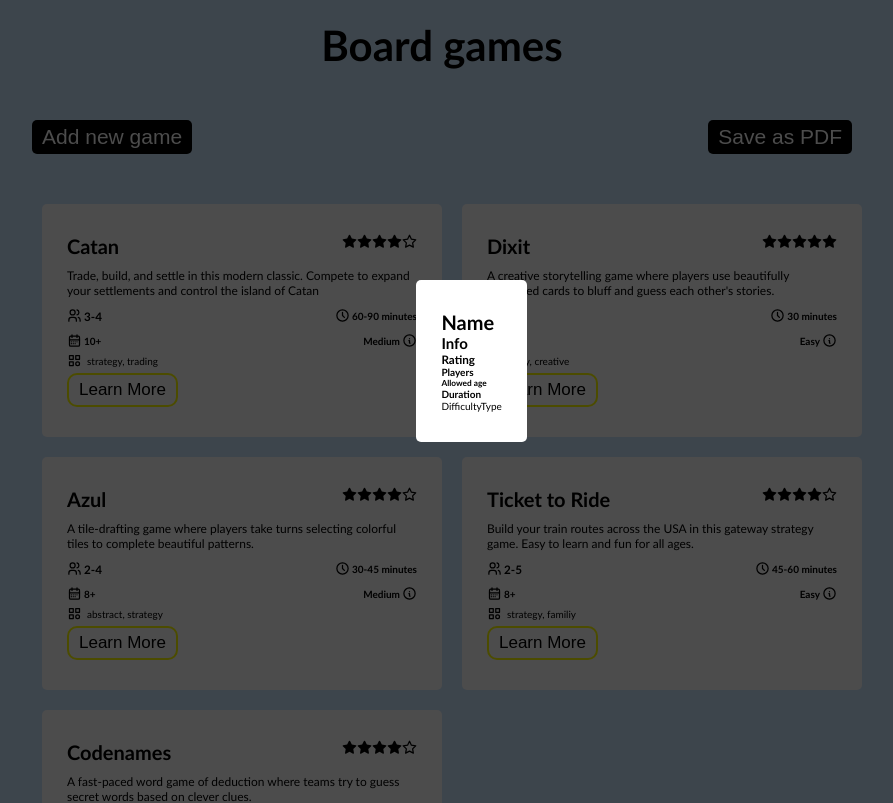
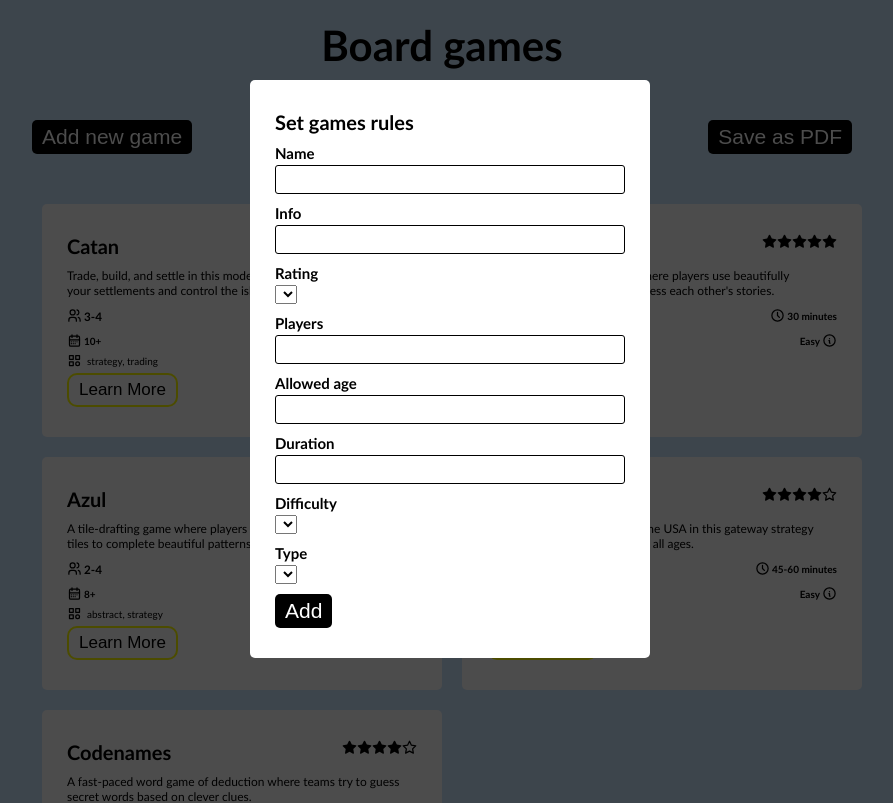
Before and after one commit to bernardkrehula/React-board-games, a React (Vite) app in the folder my-app/: page / in a window 1280 px wide. Shown: the top 803 px of the page, without its empty margins (198-1091 px from the left). Built offline with nearby package versions, Linux system fonts and the light colour scheme.

Commit message:
Style add game form

```diff
--- a/my-app/src/Btn.css
+++ b/my-app/src/Btn.css
@@ -15,3 +15,6 @@
     font-size: 1.7rem;
     color: black;
 }
+.add-btn {
+    margin-top: 10px;
+}
--- a/my-app/src/NewGame.css
+++ b/my-app/src/NewGame.css
@@ -1,10 +1,33 @@
 .new-game-comp {
     position: absolute;
     z-index: 2;
-    top: 35%;
-    left: 48%;
+    top: 10%;
+    left: 35%;
     background-color: white;
     box-shadow: 0px 0px 0px 1000px rgb(0, 0, 0, 0.7);
     padding: 30px 25px;
     border-radius: 5px;
+    width: 400px;
 }
+.new-game-comp h1 {
+    margin-bottom: 10px;
+}
+.new-game-comp ul {
+    display: flex;
+    flex-direction: column;
+    gap: 10px;
+}
+.new-game-comp li {
+    list-style: none;
+}
+.new-game-comp input{
+    width: 100%;
+    margin-top: 3px;
+    font-size: 1.8rem;
+    border-radius: 3px;
+    border: 1px solid black;
+    padding: 3px 5px;
+}
+.new-game-comp select{
+    margin-top: 3px;
+}
--- a/my-app/src/NewGame.jsx
+++ b/my-app/src/NewGame.jsx
@@ -1,18 +1,48 @@
 import './NewGame.css'
+import Btn from './Btn';
+import './Btn.css'
 
 const NewGame = () => {
 
     return(
         <>
             <form className="new-game-comp">
-                <h1>Name</h1>
-                <h2>Info</h2>
-                <h3>Rating</h3>
-                <h4>Players</h4>
-                <h5>Allowed age</h5>
-                <h6>Duration</h6>
-                <span>Difficulty</span>
-                <span>Type</span>
+                <h1>Set games rules</h1>
+                    <ul>
+                        <li>
+                            <h2>Name</h2>
+                            <input type="text" />
+                        </li>
+                        <li>
+                            <h2>Info</h2>
+                            <input type="text" />
+                        </li>
+                        <li>
+                            <h2>Rating</h2>
+                            <select name="" id=""></select>
+                        </li>
+                        <li>
+                            <h2>Players</h2>
+                            <input type="text" />
+                        </li>
+                        <li>
+                            <h2>Allowed age</h2>
+                            <input type="text" />
+                        </li>
+                        <li>
+                            <h2>Duration</h2>
+                            <input type="text" />
+                        </li>
+                        <li>
+                            <h2>Difficulty</h2>
+                            <select name="" id=""></select>
+                        </li>
+                        <li>
+                            <h2>Type</h2>
+                            <select name="" id=""></select>
+                        </li>
+                    </ul>
+                    <Btn variation='add-btn'>Add</Btn>
             </form>
         </>
     )
```
